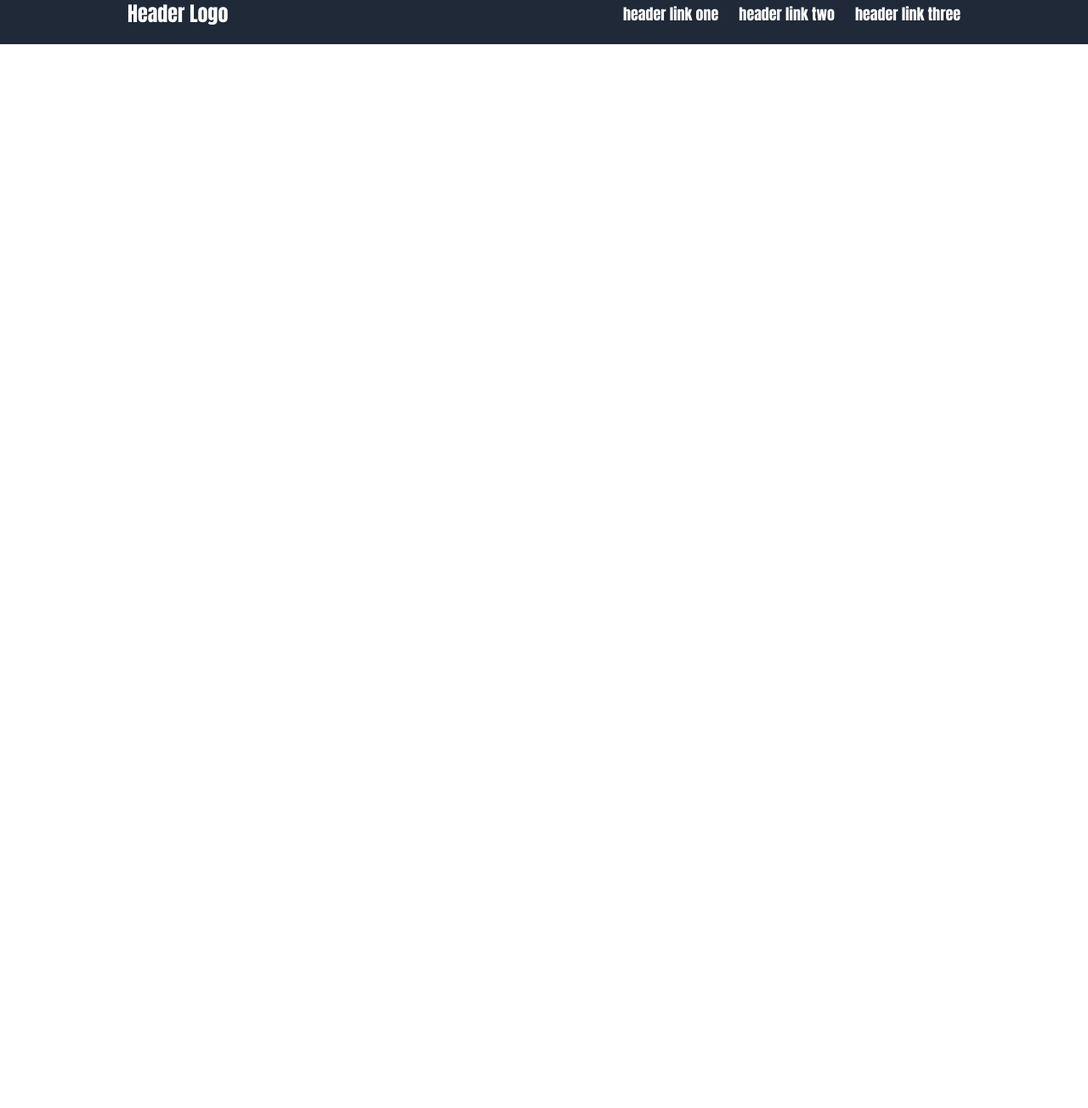
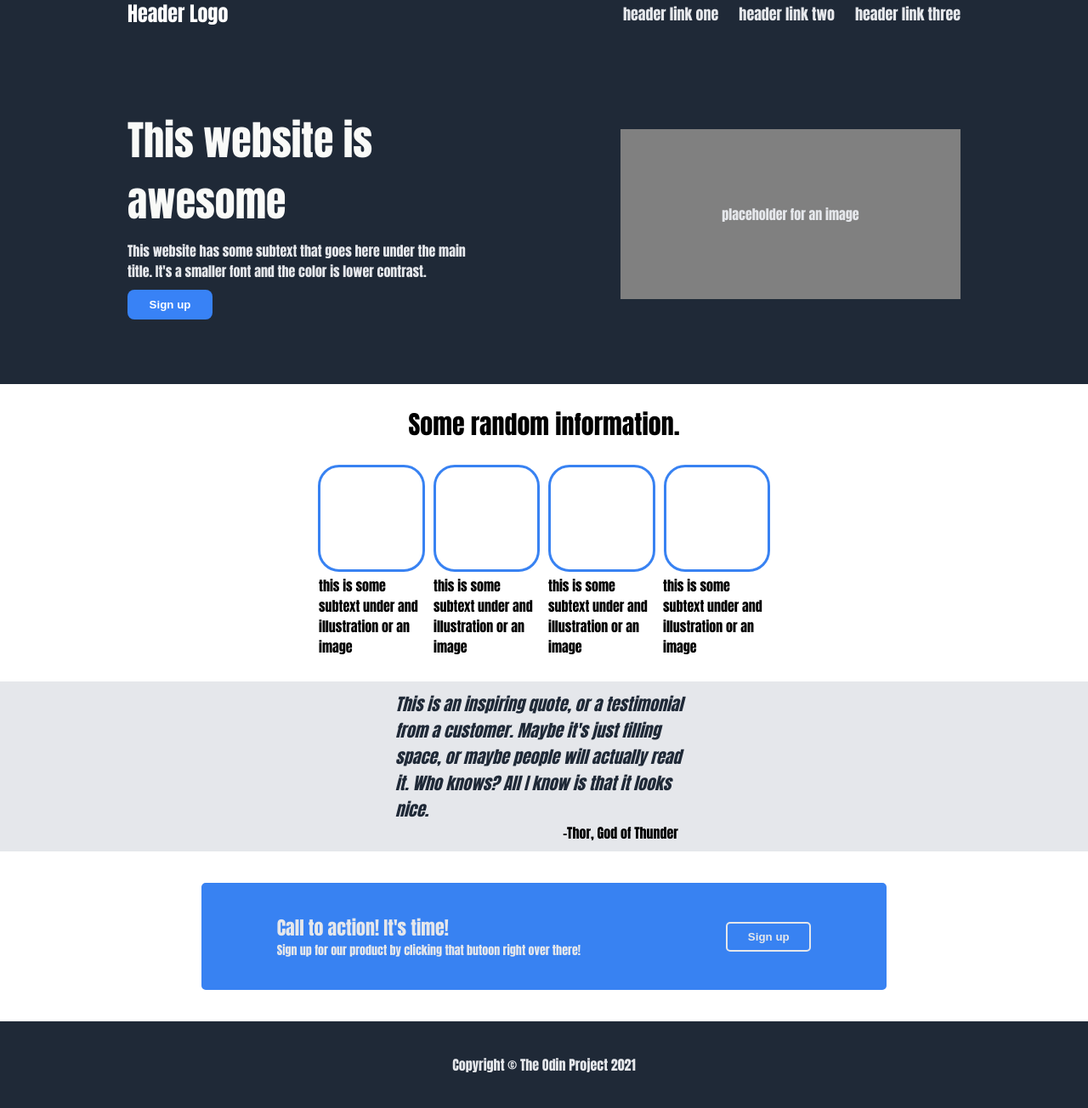
Before and after one commit to zackhilbrands/landing-page, a plain HTML site: page index.html in a window 1280 px wide. Shown: the part 20-1324 px from the top of the page at 85% size. Before the commit the page ends 800 px from the top, so only its background shows below. Drawn offline with Linux system fonts and the light colour scheme.

Commit message:
create rest of page

```diff
--- a/index.html
+++ b/index.html
@@ -17,6 +17,63 @@
             <div> header link three</div>
         </div>
    </div>
+   <div class="signup">
+        <div class="left">
+            <div class="left1">
+                This website is awesome
+            </div>
+            <div class="left2">
+                This website has some subtext that goes here under the main title. It's a smaller font and the color is lower contrast.
+            </div>
+            <div class="left3">
+                <button>Sign up</button>
+            </div>
+        </div>
+        <div class="right">
+            <div class="right-image">
+                placeholder for an image
+            </div>
+        </div>
+   </div>
+   <div class="main">
+        <div class="main1">
+            Some random information.
+        </div>
+        <div class="main2">
+            <div class="main2box"></div>
+            <div class="main2box"></div>
+            <div class="main2box"></div>
+            <div class="main2box"></div>
+        </div>
+        <div class="main3">
+            <div class="main3text">this is some subtext under and illustration or an image</div>
+            <div class="main3text">this is some subtext under and illustration or an image</div>
+            <div class="main3text">this is some subtext under and illustration or an image</div>
+            <div class="main3text">this is some subtext under and illustration or an image</div>
+        </div>
+   </div>
+   <div class="quote">
+        <div class="inspire">
+            This is an inspiring quote, or a testimonial from a customer. Maybe it's just filling space, or maybe people will actually read it. Who knows? All I know is that it looks nice.
+        </div>
+        <div class="thor">
+            -Thor, God of Thunder
+        </div>
+   </div>
+   <div class="action">
+        <div class="buttonbox">
+            <div class="call">
+                <div class="call1">Call to action! It's time!</div>
+                <div class="call2">Sign up for our product by clicking that butoon right over there!</div>
+            </div>
+            <button>
+                Sign up
+            </button>
+        </div>
+   </div>
+   <div class="copyright">
+        Copyright © The Odin Project 2021
+   </div>
 
 </body>
 </html>
--- a/styles.css
+++ b/styles.css
@@ -25,4 +25,172 @@ body {
     font-size: 18px;
     gap: 24px;
     align-items: center;
+    color: #E5E7EB;
 }
+
+.signup {
+    display: flex;
+    justify-content: space-evenly;
+    align-items: center;
+    background-color: #1F2937;
+    height: 400px;
+}
+
+.left {
+    display: flex;
+    flex-direction: column;
+    justify-content: center;
+    min-width: 400px;
+    padding-left: 150px;
+    gap: 10px;
+}
+
+.left1 {
+    font-size: 48px;
+    color: #f9faf8;
+    font-weight: 900;
+}
+
+.left2 {
+    color: #E5E7EB;
+}
+
+.left3 button {
+    background: #3882F6;
+    color: white;
+    font-weight: 900;
+    border: none;
+    border-radius: 8px;
+    padding: 8px 16px;
+}
+
+.right {
+    display: flex;
+    min-width: 400px;
+    padding: 0px 150px;
+}
+
+.right-image {
+    background-color: gray;
+    color: #E5E7EB;
+    height: 200px;
+    width: 400px;
+    display: flex;
+    justify-content: center;
+    align-items: center;
+}
+
+.main {
+    display: flex;
+    flex-direction: column;
+    align-items: center;
+    height: 350px;
+}
+
+.main1 {
+    display: flex;
+    padding: 25px 0px;
+    font-size: 30px;
+    font-weight: 900;
+}
+
+.main2 {
+    display: flex;
+    gap: 10px;
+    justify-content: center;
+    width: 532px;
+}
+
+.main2box {
+    border-radius: 25px;
+    border: 3px solid #3882F2;
+    width: 120px;
+    height: 120px;
+}
+
+.main3 {
+    display: flex;
+    gap: 10px;
+    justify-content: center;
+    width: 532px;
+    padding-top: 4px;
+}
+
+.main3text {
+    width: 125px;
+    height: 125px;
+}
+
+.quote {
+    height: 200px;
+    background-color: #E5E7EB;
+    display: flex;
+    flex-direction: column;
+    justify-content: center;
+    align-items: center;
+}
+
+.inspire {
+    width: 350px;
+    font-size: 20px;
+    color: #1F2937;
+    font-style: italic;
+}
+
+.thor {
+    padding-left: 180px;
+    font-weight: 900;
+}
+
+.action {
+    height: 200px;
+    display: flex;
+    justify-content: center;
+    align-items: center;
+}
+
+.buttonbox {
+    background-color: #3882F2;
+    width: 800px;
+    height: 120px;
+    border-radius: 5px;
+    border: 3px solid #3882F2;
+    display: flex;
+    justify-content: space-around;
+    align-items: center;
+}
+
+.call {
+    display: flex;
+    flex-direction: column;
+    color: #E5E7EB;
+    justify-content: center;
+}
+
+.call1 {
+    font-weight: 900;
+    font-size: 22px;
+}
+
+.call2 {
+    font-size: 14px;
+}
+
+button {
+    height: 35px;
+    width: 100px;
+    background-color: #3882F2;
+    color: #E5E7EB;
+    border-radius: 5px;
+    border: 2px solid #E5E7EB;
+    font-weight: 700;
+}
+
+.copyright {
+    background-color: #1F2937;
+    color: #E5E7EB;
+    min-height: 102px;
+    display: flex;
+    justify-content: center;
+    align-items: center;
+}
```
